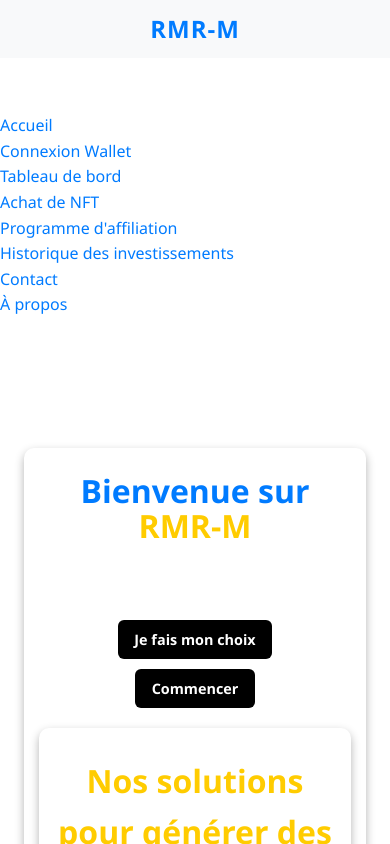
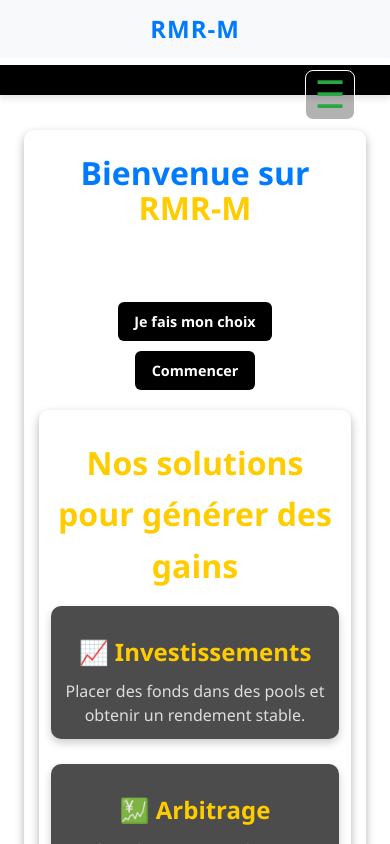
Before and after one commit to jhvcav/rmr-m, a React (Vite) app in the folder rmr-m-frontend/: page / in a window 390 px wide. Shown: the top 844 px of the page. Built offline with nearby package versions, Linux system fonts and the light colour scheme.

Commit message:
MAJ barre menu PC et mobile

```diff
--- a/rmr-m-frontend/src/components/Navbar.css
+++ b/rmr-m-frontend/src/components/Navbar.css
@@ -1,8 +1,123 @@
-/* Ajoutez ces styles à la fin de votre fichier Navbar.css */
+/* Styles généraux de la barre de navigation */
+.navbar {
+  position: fixed;
+  top: 80px; /* Espace pour le logo au-dessus */
+  left: 0;
+  width: 100%;
+  background-color: #343a40; /* Couleur de fond foncée, vous pouvez personnaliser */
+  box-shadow: 0 4px 6px rgba(0, 0, 0, 0.1);
+  z-index: 1000;
+  display: flex;
+  justify-content: center;
+  align-items: center;
+  padding: 10px 20px;
+}
 
-/* Bouton de fermeture alternatif - visible uniquement en mode mobile */
+/* Container avec positionnement flexible */
+.container {
+  width: 100%;
+  max-width: 1200px;
+  display: flex;
+  justify-content: center; /* Centre le menu horizontalement */
+  align-items: center;
+  position: relative;
+}
+
+/* Menu desktop */
+.nav-menu {
+  list-style: none;
+  display: flex;
+  justify-content: center; /* Centre les éléments du menu */
+  gap: 10px;
+  margin: 0;
+  padding: 0;
+}
+
+/* Élément de menu */
+.nav-item {
+  display: flex;
+  justify-content: center; /* Centre le contenu de chaque élément */
+  align-items: center;
+}
+
+/* Liens de la barre de navigation avec texte centré */
+.nav-item a {
+  text-decoration: none;
+  color: white; /* Texte blanc sur fond foncé */
+  font-size: 0.9rem;
+  font-weight: bold;
+  padding: 8px 12px;
+  transition: 0.3s;
+  border-radius: 4px;
+  text-align: center; /* Centre le texte horizontalement */
+  display: flex;
+  justify-content: center; /* Centre le contenu */
+  align-items: center;
+  min-width: 100px; /* Largeur minimale pour un meilleur alignement */
+}
+
+.nav-item a:hover {
+  background-color: #007bff;
+  color: white;
+}
+
+/* Bouton hamburger */
+.menu-toggle {
+  display: none; /* Caché en mode desktop */
+  font-size: 24px;
+  background: none;
+  border: none;
+  cursor: pointer;
+  color: white;
+}
+
+/* Menu mobile */
 @media (max-width: 768px) {
-  .alternate-close-btn {
+  .navbar {
+    top: 65px; /* Position ajustée */
+    padding: 15px 20px; /* Padding modéré pour la barre */
+    display: flex !important; /* Force l'affichage */
+    background-color: black !important; /* Force la couleur de fond */
+    height: 30px; /* Hauteur fixe pour la barre de navigation */
+  }
+
+  .container {
+    position: relative !important; /* S'assurer que la position est correcte */
+    display: flex !important; /* Force l'affichage */
+    justify-content: center !important;
+  }
+
+  /* Bouton hamburger - ajusté pour un centrage parfait */
+  .menu-open-btn {
+    display: flex !important; /* Utilise flexbox pour un centrage parfait */
+    align-items: center !important; /* Centre verticalement */
+    justify-content: center !important; /* Centre horizontalement */
+    position: absolute !important;
+    top: -10px !important; /* Ajusté pour être visible dans la barre de 30px */
+    right: 15px !important;
+    font-size: 38px !important; /* Taille du bouton hamburger */
+    padding: 0 !important; /* Supprime tout padding qui pourrait décentrer */
+    width: 50px !important; /* Largeur fixe pour le bouton */
+    height: 50px !important; /* Hauteur fixe pour le bouton */
+    color: white !important;
+    background-color: rgba(0, 0, 0, 0.3) !important; /* Fond légèrement visible */
+    border-radius: 8px !important;
+    border: 1px solid white !important; /* Changé à blanc pour meilleure visibilité */
+    cursor: pointer !important;
+    z-index: 1200 !important;
+    line-height: 1 !important; /* Important pour le centrage vertical du texte */
+  }
+
+  /* Correction spécifique pour le symbole hamburger */
+  .menu-open-btn span {
+    display: inline-block !important;
+    line-height: 0.8 !important;
+    margin-top: -4px !important; /* Ajustement fin pour centrer visuellement */
+  }
+
+  /* Bouton de fermeture du menu (croix) */
+  .menu-close-btn {
+    display: block !important;
     position: fixed !important;
     top: 20px !important;
     right: 20px !important;
@@ -17,13 +132,48 @@
     align-items: center !important;
     justify-content: center !important;
     padding: 0 !important;
-    z-index: 10000 !important; /* Un z-index plus élevé que la croix principale */
+    z-index: 9999 !important;
     box-shadow: 0 0 10px rgba(0,0,0,0.8) !important;
-    cursor: pointer !important;
   }
 
-  /* Réduction de l'espace en haut du menu pour éviter la superposition */
   .nav-menu {
-    padding-top: 70px !important; /* Réduit par rapport aux 100px actuels */
+    position: fixed;
+    top: 0;
+    left: -100%; /* Caché par défaut */
+    width: 300px; /* Largeur du menu latéral */
+    height: 100vh;
+    background-color: rgba(0, 0, 0, 0.95);
+    color: white;
+    flex-direction: column;
+    align-items: center;
+    justify-content: flex-start;
+    gap: 10px !important; /* Espacement modéré entre éléments */
+    padding-top: 100px; /* Espace en haut */
+    transition: left 0.3s ease-in-out;
+    z-index: 1100;
+    overflow-y: auto;
+    padding-bottom: 20px;
+  }
+
+  .nav-menu.open {
+    left: 0; /* Affichage du menu */
+  }
+
+  .nav-item {
+    width: 100%;
+    margin: 2px 0 !important;
+    padding: 0 !important;
+    height: auto !important;
+  }
+
+  .nav-item a {
+    color: white;
+    font-size: 16px; /* Taille un peu plus grande pour meilleure lisibilité */
+    padding: 8px !important;
+    margin: 2px 0 !important;
+    width: 100%;
+    text-align: center;
+    display: block;
+    line-height: 1.4 !important;
   }
 }
--- a/rmr-m-frontend/src/components/Navbar.jsx
+++ b/rmr-m-frontend/src/components/Navbar.jsx
@@ -14,7 +14,9 @@ const Navbar = () => {
   return (
     <nav className="navbar">
       <div className="container">
-        {/* Bouton hamburger pour mobile avec span pour un meilleur centrage */}
+        {/* Le logo a été supprimé d'ici et déplacé vers un composant séparé */}
+
+        {/* Bouton hamburger pour mobile avec span ajouté pour meilleur centrage */}
         {!menuOpen && (
           <button className="menu-toggle menu-open-btn" onClick={() => setMenuOpen(true)}>
             <span>☰</span>
@@ -23,13 +25,12 @@ const Navbar = () => {
 
         {/* Liste des menus - Menu latéral en mode mobile */}
         <ul className={`nav-menu ${menuOpen ? "open" : ""}`}>
-          {/* Bouton de fermeture - utilise le CSS existant */}
+          {/* Bouton de fermeture (visible uniquement quand le menu est ouvert) */}
           {menuOpen && (
             <button className="menu-toggle menu-close-btn" onClick={() => setMenuOpen(false)}>
               ✕
             </button>
           )}
-
           <li className="nav-item"><Link to="/rmr-m" onClick={() => setMenuOpen(false)}>Accueil</Link></li>
           <li className="nav-item"><Link to="/rmr-m/wallet-connect" onClick={() => setMenuOpen(false)}>Connexion Wallet</Link></li>
           <li className="nav-item"><Link to="/rmr-m/dashboard" onClick={() => setMenuOpen(false)}>Tableau de bord</Link></li>
@@ -39,16 +40,6 @@ const Navbar = () => {
           <li className="nav-item"><Link to="/rmr-m/contact" onClick={() => setMenuOpen(false)}>Contact</Link></li>
           <li className="nav-item"><Link to="/rmr-m/a-propos" onClick={() => setMenuOpen(false)}>À propos</Link></li>
         </ul>
-
-        {/* Bouton de fermeture supplémentaire - visible en mode mobile uniquement */}
-        {menuOpen && (
-          <button
-            className="alternate-close-btn"
-            onClick={() => setMenuOpen(false)}
-          >
-            ✕
-          </button>
-        )}
       </div>
     </nav>
   );
```
